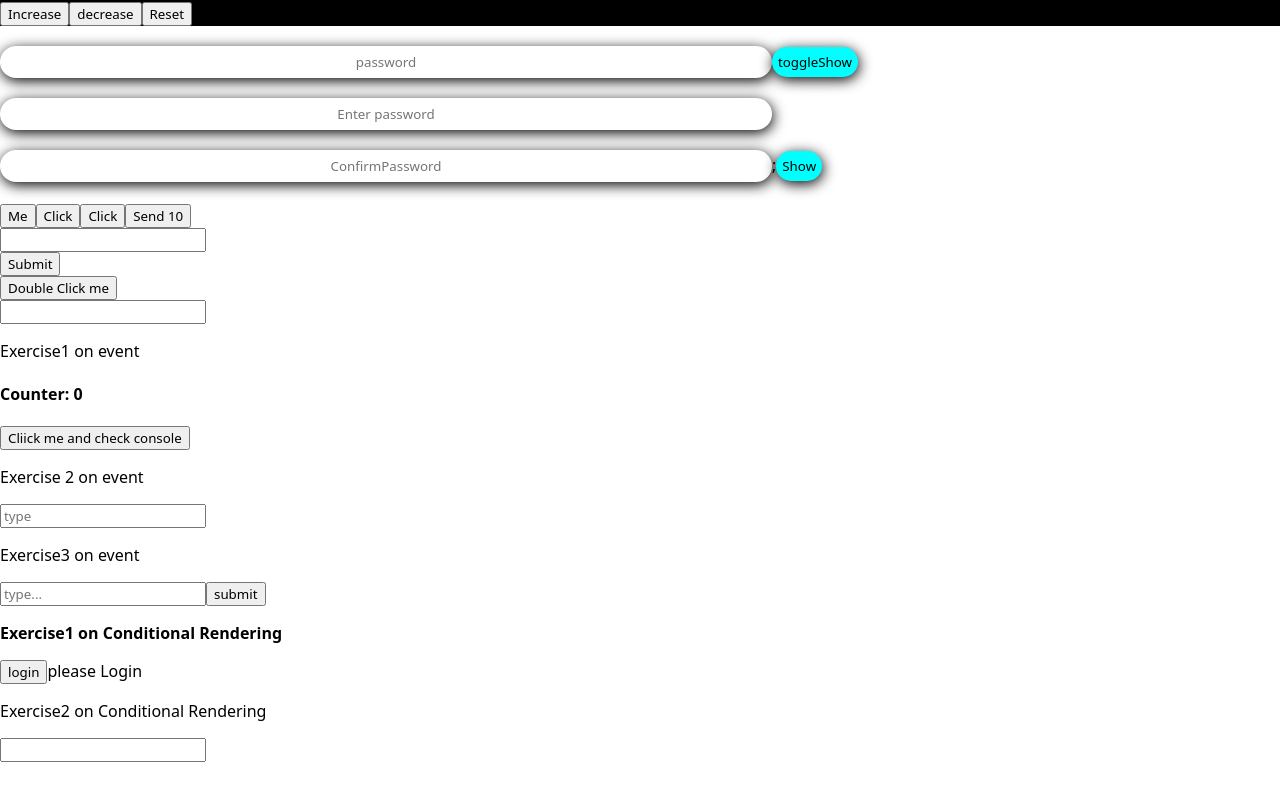
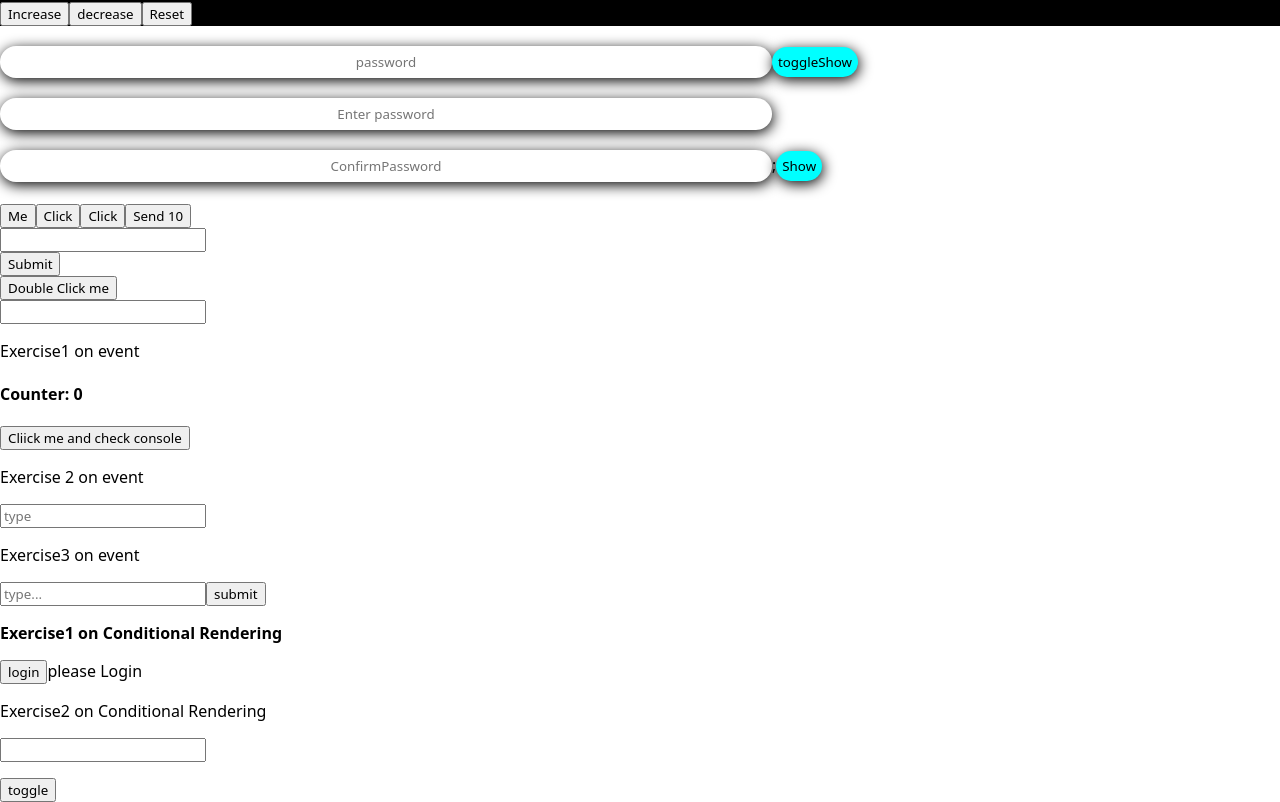
Before and after one commit to caleroedwarn-prog/my-app, a React (Create React App) app: page / in a window 1280 px wide. Shown: the part 190-992 px from the top of the page. Before the commit the page ends 968 px from the top, so only its background shows below. Built offline with nearby package versions, Linux system fonts and the light colour scheme.

Commit message:
Exercise3 on conditional rendering

```diff
--- a/src/App.js
+++ b/src/App.js
@@ -11,6 +11,7 @@ import HandleAlert from "./E-Exercise2";
 import HandleClicks from "./E-Exercise3";
 import ConditionalRendering from "./CR-exercise1";
 import Rendering from "./CR-Exercise2";
+import Toggle from "./CR-Exercise3";
 function App() {
   return (
     <div>
@@ -29,6 +30,7 @@ function App() {
       <HandleClicks />
       <ConditionalRendering /><br />
       <Rendering />
+      <Toggle />
     </div>
   );
 }
--- /dev/null
+++ b/src/CR-Exercise3.jsx
@@ -0,0 +1,16 @@
+import { useState } from "react";
+function Toggle(){
+    const [isOpen, setIsOpen] = useState(false);
+    return (
+      <>
+        <button onClick={() => setIsOpen((prev) => !prev)}> toggle</button>
+        {isOpen && (
+          <p>
+            I am the best coding enthusiac in the Faculty of engineering and
+            technology buea
+          </p>
+        )}
+      </>
+    );
+}
+export default Toggle;
```
